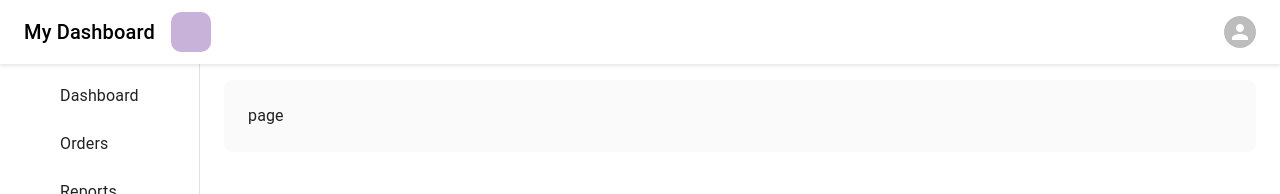
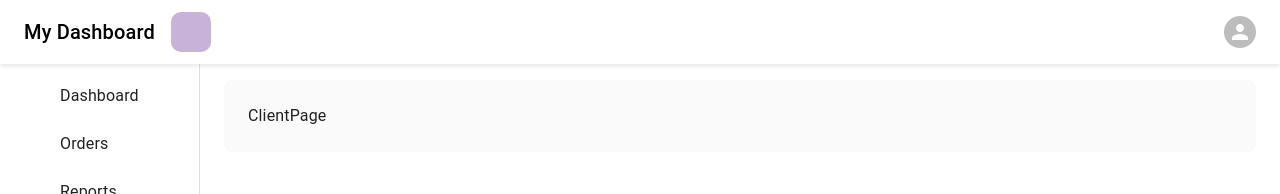
Before and after one commit to RakkeshIT/smart_crud, a Next.js app: page /client in a window 1280 px wide. Shown: the top 194 px of the page. Built offline with nearby package versions, Linux system fonts and the light colour scheme; no server answers; some icons are missing; what @mui/material-nextjs would draw is missing.

Commit message:
Update page.tsx

```diff
--- a/app/client/page.tsx
+++ b/app/client/page.tsx
@@ -1,9 +1,9 @@
 import React from 'react'
 
-const page = () => {
+const ClientPage = () => {
   return (
-    <div>page</div>
+    <div>ClientPage</div>
   )
 }
 
-export default page
+export default ClientPage
```
